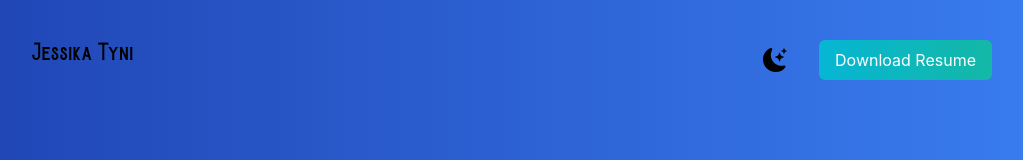
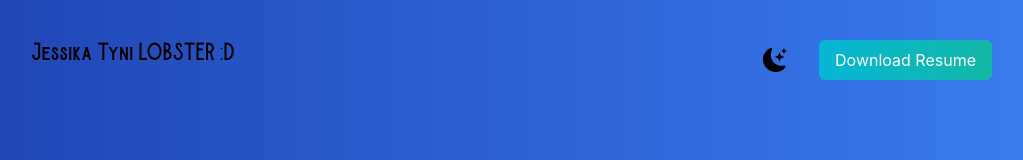
Before and after one commit to CarlosPantin/JessikaTyniPortfolio, a Next.js app: page / in a window 1280 px wide. Shown: the top 160 px of the page, without its empty margins (128-1151 px from the left). Built offline with nearby package versions, Linux system fonts and the light colour scheme.

Commit message:
Changes to be committed: modified:   pages/index.js

```diff
--- a/pages/index.js
+++ b/pages/index.js
@@ -52,7 +52,7 @@ export default function Home() {
 
         <section className="min-h-screen">
           <nav className="py-10 mb-12 flex justify-between dark:text-white">
-            <h1 className="font-burtons text-xl">Jessika Tyni</h1>
+            <h1 className="font-burtons text-xl">Jessika Tyni LOBSTER :D</h1>
             <ul className="flex items-center">
               <li>
                 <BsFillMoonStarsFill
```
